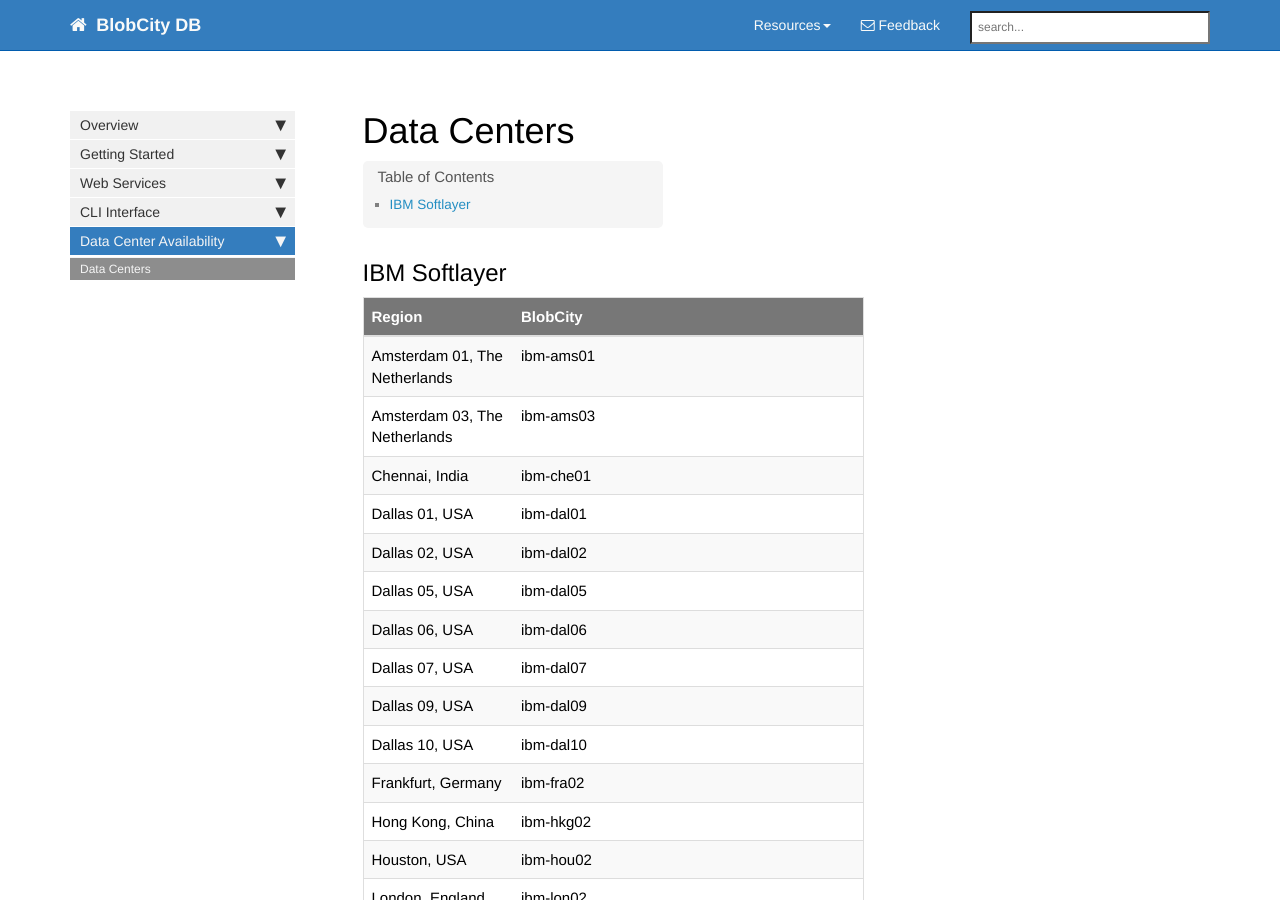
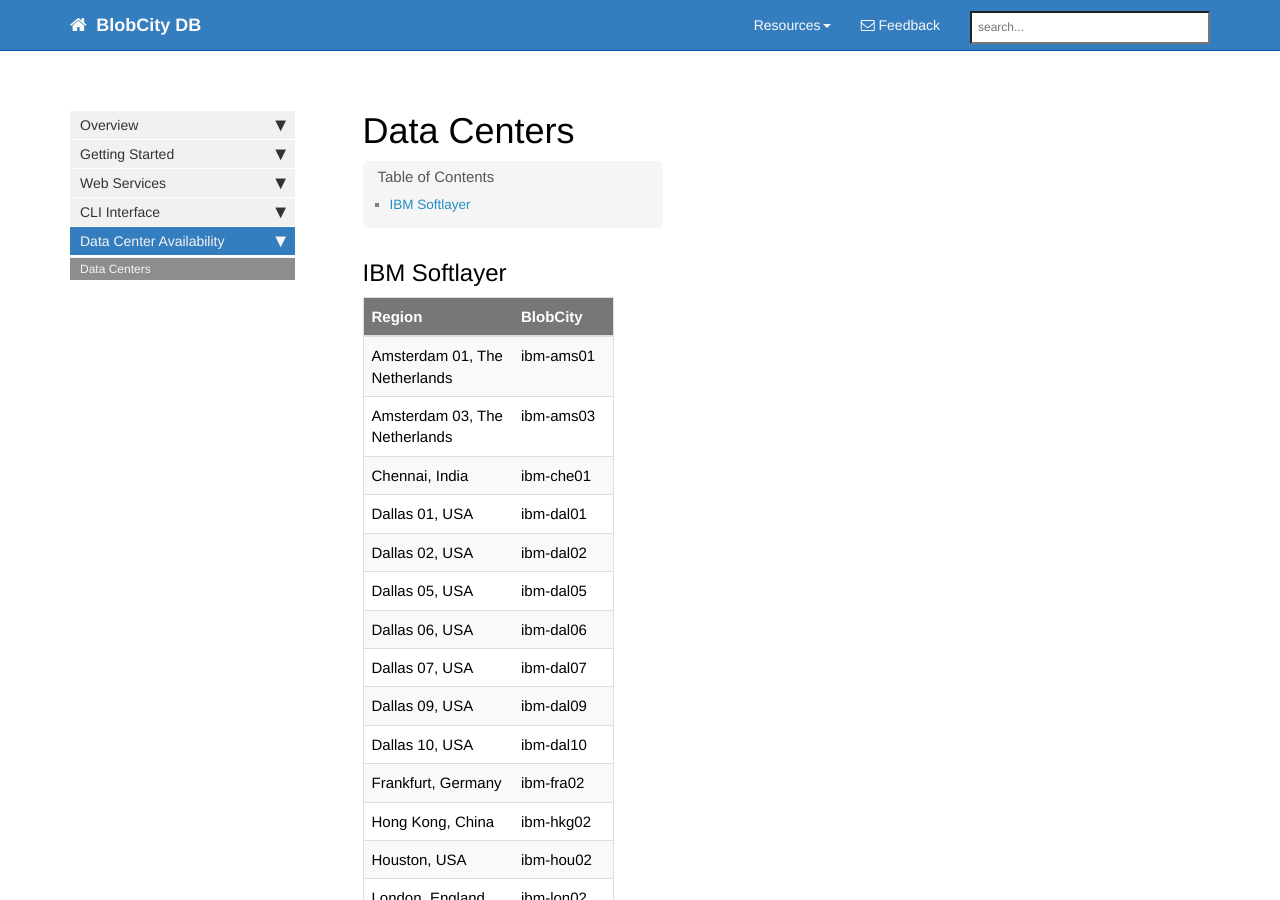
Before and after one commit to blobcity/blobcity.github.io, a Jekyll site: the page built from pages/mydoc/data-centers.md, in a window 1280 px wide and 900 px high. Built offline with Jekyll 4.4.1, drawn with Linux system fonts in a browser that asks for light colours; nearby versions of some CDN libraries; comment, search, counter and statistics services are not loaded.

Commit message:
Data center pages format update

```diff
--- a/pages/mydoc/data-centers.md
+++ b/pages/mydoc/data-centers.md
@@ -9,8 +9,8 @@
 
 <table>
 <colgroup>
-<col width="30%" />
-<col width="70%" />
+<col width="60%" />
+<col width="40%" />
 </colgroup>
 <thead>
 <tr class="header">
```
